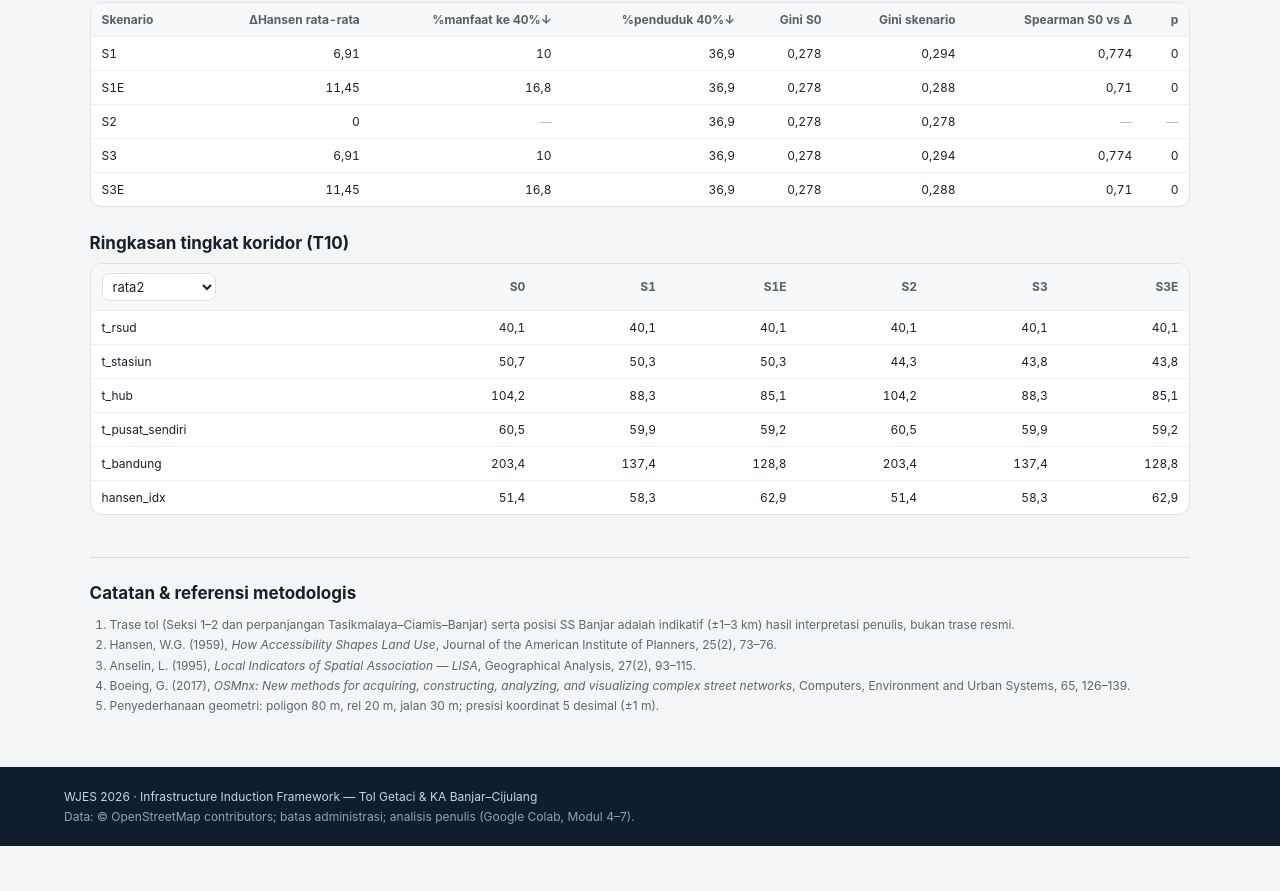
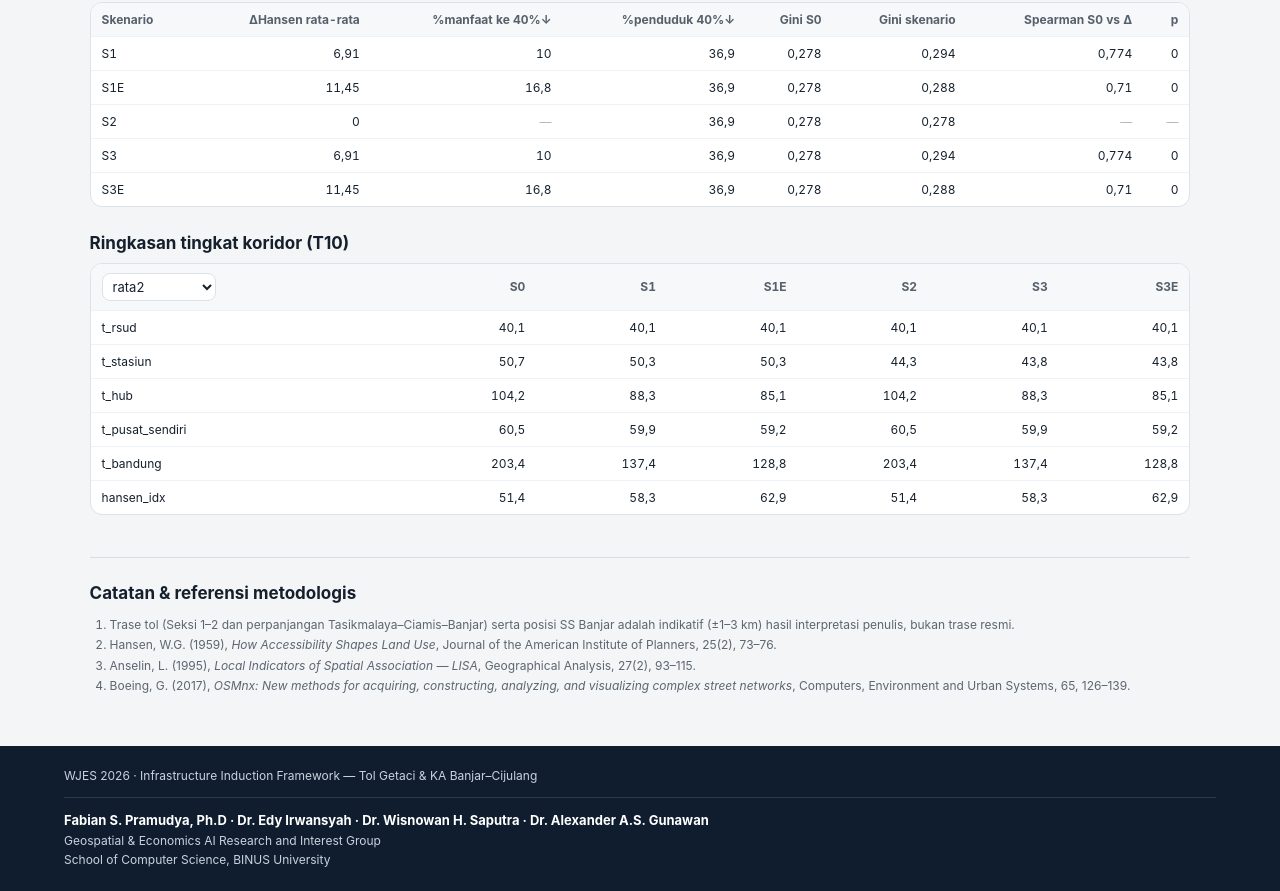
Before and after one commit to fabianspramudya/wjes-getaci, a plain HTML site: page index.html in a window 1280 px wide. Shown: the part 2496-3387 px from the top of the page. Before the commit the page ends 3342 px from the top, so only its background shows below. Drawn offline with nearby package versions, Linux system fonts and the light colour scheme.

Commit message:
Hapus catatan penyederhanaan geometri dan baris sumber data di footer

```diff
--- a/index.html
+++ b/index.html
@@ -160,14 +160,17 @@
       <li>Hansen, W.G. (1959), <em>How Accessibility Shapes Land Use</em>, Journal of the American Institute of Planners, 25(2), 73–76.</li>
       <li>Anselin, L. (1995), <em>Local Indicators of Spatial Association — LISA</em>, Geographical Analysis, 27(2), 93–115.</li>
       <li>Boeing, G. (2017), <em>OSMnx: New methods for acquiring, constructing, analyzing, and visualizing complex street networks</em>, Computers, Environment and Urban Systems, 65, 126–139.</li>
-      <li data-i18n="refs.n5">Penyederhanaan geometri: poligon 80 m, rel 20 m, jalan 30 m; presisi koordinat 5 desimal (±1 m).</li>
     </ol>
   </div>
 </section>
 
 <footer>
   <div data-i18n="footer">WJES 2026 · Infrastructure Induction Framework — Tol Getaci &amp; KA Banjar–Cijulang</div>
-  <div class="data-providers" data-i18n="providers">Data: © OpenStreetMap contributors; batas administrasi; analisis penulis (Google Colab, Modul 4–7).</div>
+  <div class="footer-authors">
+    <div class="authors">Fabian S. Pramudya, Ph.D · Dr. Edy Irwansyah · Dr. Wisnowan H. Saputra · Dr. Alexander A.S. Gunawan</div>
+    <div class="affil">Geospatial &amp; Economics AI Research and Interest Group</div>
+    <div class="affil">School of Computer Science, BINUS University</div>
+  </div>
 </footer>
 
 <script src="https://cdn.jsdelivr.net/npm/leaflet@1.9.4/dist/leaflet.js"></script>
--- a/script.js
+++ b/script.js
@@ -76,9 +76,7 @@ const I18N = {
     "t10.title": "Ringkasan tingkat koridor (T10)",
     "refs.title": "Catatan &amp; referensi metodologis",
     "refs.n1": "Trase tol (Seksi 1–2 dan perpanjangan Tasikmalaya–Ciamis–Banjar) serta posisi SS Banjar adalah indikatif (±1–3 km) hasil interpretasi penulis, bukan trase resmi.",
-    "refs.n5": "Penyederhanaan geometri: poligon 80 m, rel 20 m, jalan 30 m; presisi koordinat 5 desimal (±1 m).",
     "footer": "WJES 2026 · Infrastructure Induction Framework — Tol Getaci &amp; KA Banjar–Cijulang",
-    "providers": "Data: © OpenStreetMap contributors; batas administrasi; analisis penulis (Google Colab, Modul 4–7).",
     /* dynamic */
     ind_hansen_idx: "Indeks aksesibilitas Hansen", ind_t_bandung: "Waktu tempuh ke Bandung",
     ind_t_hub: "Waktu tempuh ke hub terdekat", ind_t_stasiun: "Waktu tempuh ke stasiun KA", ind_t_rsud: "Waktu tempuh ke RSUD",
@@ -136,9 +134,7 @@ const I18N = {
     "t10.title": "Corridor-level summary (T10)",
     "refs.title": "Notes &amp; methodological references",
     "refs.n1": "Toll alignment (Sections 1–2 and the Tasikmalaya–Ciamis–Banjar extension) and the Banjar interchange are indicative (±1–3 km) interpretations by the author, not official alignments.",
-    "refs.n5": "Geometry simplification: polygons 80 m, rail 20 m, roads 30 m; coordinate precision 5 decimals (±1 m).",
     "footer": "WJES 2026 · Infrastructure Induction Framework — Getaci Toll Road &amp; Banjar–Cijulang Rail",
-    "providers": "Data: © OpenStreetMap contributors; administrative boundaries; author's analysis (Google Colab, Modules 4–7).",
     ind_hansen_idx: "Hansen accessibility index", ind_t_bandung: "Travel time to Bandung",
     ind_t_hub: "Travel time to nearest hub", ind_t_stasiun: "Travel time to rail station", ind_t_rsud: "Travel time to district hospital",
     note_value_high: "Darker = better access.",
--- a/style.css
+++ b/style.css
@@ -149,7 +149,10 @@ td.na{color:#b0b8c0}
 .references h3{font-size:17px;margin:0 0 12px}
 .references ol{margin:0;padding-left:20px;color:#5c6670;font-size:12px;line-height:1.7}
 footer{background:var(--navy);color:#c9d3df;padding:22px 5vw;font-size:12px}
-.data-providers{margin-top:5px;color:#93a3b5}
+.data-providers{margin-top:5px;color:#93a3b5;line-height:1.55}
+.footer-authors{margin-top:14px;padding-top:12px;border-top:1px solid rgba(255,255,255,.12);line-height:1.6}
+.footer-authors .authors{color:#fff;font-weight:700;font-size:13px}
+.footer-authors .affil{color:#c9d3df}
 
 /* ---------- RESPONSIVE ---------- */
 @media(max-width:950px){
```
